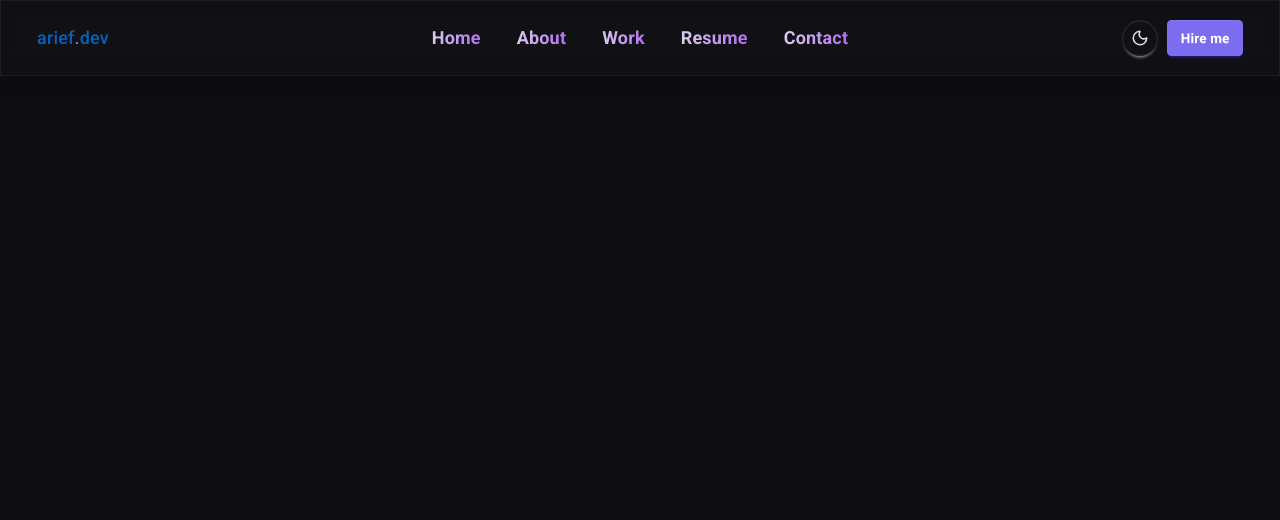
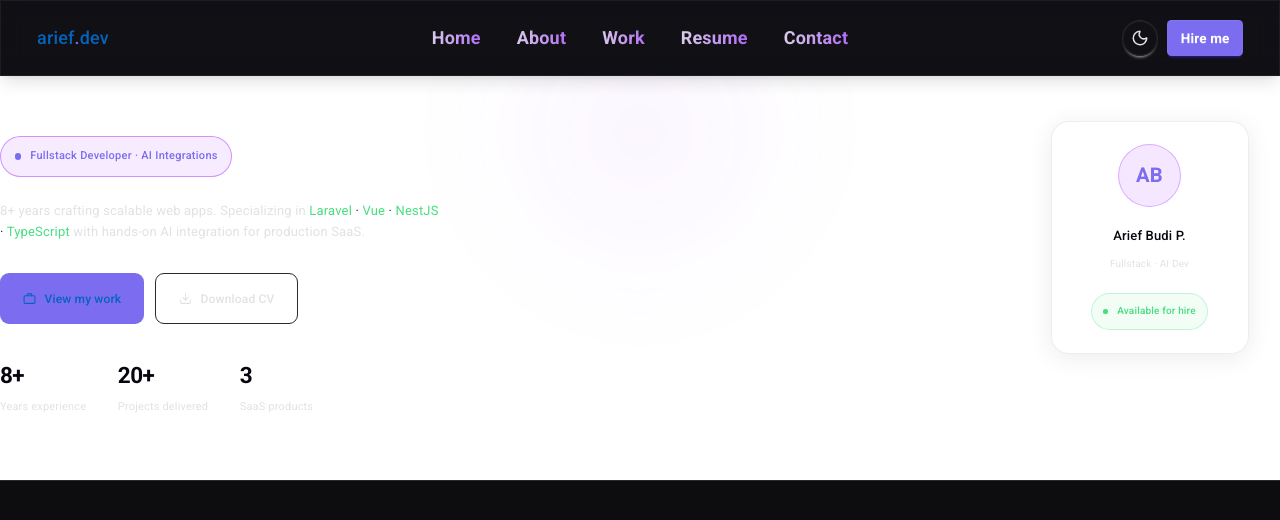
Before and after one commit to AriefPrasetyo911/AriefPrasetyo911.github.io, a React (Vite) app: page / in a window 1280 px wide. Shown: the top 520 px of the page. Built offline with nearby package versions, Linux system fonts and the light colour scheme.

Commit message:
update herocomponent

```diff
--- a/src/App.tsx
+++ b/src/App.tsx
@@ -15,8 +15,8 @@ function App() {
   return (
     <BrowserRouter>
       <div className={`index-page min-h-screen transition-colors duration-500 ${isLight ? 'light' : ''}`} style={{ backgroundColor: 'var(--bg)' }}>
-        <NavigationMenu themeToggle={setIsLight} theme={isLight} />
-        {/* <HeroComponent /> */}
+        <NavigationMenu setTheme={setIsLight} theme={isLight} />
+        <HeroComponent isLight={isLight} />
         {/* <MenuComponent />
         <main className="main">
           <HeroComponent />
--- a/src/components/HeroComponent.tsx
+++ b/src/components/HeroComponent.tsx
@@ -1,76 +1,141 @@
 import { ReactTyped } from "react-typed";
-import bgImage from "../assets/img/hero-bg-3.jpg"
+// import bgImage from "../assets/img/hero-bg-3.jpg"
 import { FontAwesomeIcon } from '@fortawesome/react-fontawesome'
 import { faFacebook, faInstagram, faLinkedin, faTwitter } from "@fortawesome/free-brands-svg-icons"
 
-export default function HeroComponent() {
+
+function AvailableBadge() {
     return (
-        // <section id="hero" className="hero section light-background">
-        //     <img src={bgImage} alt="" />
-        //     <div className="container mx-auto px-4" data-aos="zoom-out">
-        //         <div className="flex justify-center">
-        //             <div className="w-full lg:w-9/12">
-        //                 <h2>Arief Budi Prasetyo</h2>
-        //                 <p>
-        //                     I'm{" "}
-        //                     <ReactTyped
-        //                         strings={[
-        //                             "Fullstack Developer",
-        //                             "Frontend Developer",
-        //                             "Backend Developer",
-        //                             "Freelancer",
-        //                         ]}
-        //                         typeSpeed={60}
-        //                         backSpeed={40}
-        //                         loop
-        //                         className="typed text-black font-medium italic"
-        //                     />
-        //                 </p>
-        //                 <div className="social-links">
-        //                     <a href="#"><FontAwesomeIcon icon={faTwitter} /></a>
-        //                     <a href="#"><FontAwesomeIcon icon={faFacebook} /></a>
-        //                     <a href="#"><FontAwesomeIcon icon={faInstagram} /></a>
-        //                     <a href="https://www.linkedin.com/in/arief-budi-prasetyo-306465122/" target="_blank"><FontAwesomeIcon icon={faLinkedin} /></a>
-        //                 </div>
+        <span className="inline-flex items-center gap-2 rounded-full px-2.5 py-1"
+            style={{
+                background: "rgba(74,222,128,0.08)",
+                border: "0.5px solid rgba(74,222,128,0.28)"
+            }}>
+            <span className="relative flex h-[5px] w-[5px]">
+                <span className="absolute inline-flex h-full w-full rounded-full animate-[ping_2s_ease-in-out_infinite]"
+                    style={{ background: "#4ade80", opacity: 0.6 }}></span>
+                <span className="relative inline-flex h-[5px] w-[5px] rounded-full" style={{ background: "#4ade80" }} />
+            </span>
+            <span className="text-[10px] font-medium" style={{ color: "#4ade80" }}>Available for hire</span>
+        </span>
+    )
+}
+
+function ProfileCard({ isLight }: { isLight: boolean }) {
+    return (
+        <div className="hidden lg:flex absolute right-7 top-10 w-44 flex-col items-center gap-3.5 rounded-2xl px-4 py-5 transition-transform duration-300 hover:-translate-y-1.5"
+            style={{ background: isLight ? "rgba(255,255,255,0.04)" : "rgba(255,255,255,0.60)", border: isLight ? "0.5px solid rgba(255,255,255,0.07)" : "0.5px solid rgba(0,0,0,0.07)", backdropFilter: "blur(16px)", WebkitBackdropFilter: "blur(16px)", boxShadow: isLight ? "0 4px 32px rgba(0,0,0,0.35)" : "0 4px 24px rgba(0,0,0,0.08)" }}>
+            <div className="flex h-14 w-14 items-center justify-center rounded-full text-lg font-semibold select-none" style={{ background: "rgba(170,59,255,0.12)", border: "1.5px solid rgba(170,59,255,0.35)", color: "var(--accent)" }}>AB</div>
+            <div className="text-center">
+                <p className="text-[13px] font-medium" style={{ color: "var(--text-h)" }}>Arief Budi P.</p>
+                <p className="text-[10px] mt-0.5" style={{ color: "var(--text)" }}>Fullstack · AI Dev</p>
+            </div>
+            <AvailableBadge />
+        </div>
+    )
+}
+
+const STATS = [
+    { value: "8+", label: "Years experience" },
+    { value: "20+", label: "Projects delivered" },
+    { value: "3", label: "SaaS products" },
+];
+
+const TECH_STACK = ["Laravel", "Vue", "NestJS", "TypeScript"];
+
+export default function HeroComponent({ isLight }: { isLight: boolean }) {
+    return (
+        // buat 2 kolom kanan dan kiri. Kanan untuk hero dan kiri untuk card
+        // <section className="container mx-auto px-6 grid grid-cols-2 gap-4 bg-gray-900 text-white">
+        //     <div className="col-span-1 flex flex-col justify-center">
+        //         <div>
+        //             <h2>Arief Budi Prasetyo</h2>
+        //             <p>
+        //                 I'm{" "}
+        //                 <ReactTyped
+        //                     strings={[
+        //                         "Fullstack Developer",
+        //                         "Frontend Developer",
+        //                         "Backend Developer",
+        //                         "Freelancer",
+        //                     ]}
+        //                     typeSpeed={60}
+        //                     backSpeed={40}
+        //                     loop
+        //                     className="typed text-black font-medium italic"
+        //                 />
+        //             </p>
+        //             <div className="social-links">
+        //                 <a href="#"><FontAwesomeIcon icon={faTwitter} /></a>
+        //                 <a href="#"><FontAwesomeIcon icon={faFacebook} /></a>
+        //                 <a href="#"><FontAwesomeIcon icon={faInstagram} /></a>
+        //                 <a href="https://www.linkedin.com/in/arief-budi-prasetyo-306465122/" target="_blank"><FontAwesomeIcon icon={faLinkedin} /></a>
+        //             </div>
+        //         </div>
+        //     </div>
+        //     <div className="col-span-1">
+        //         <div className="card">
+        //             <div className="card-body">
+        //                 <h2 className="card-title">Card Title</h2>
+        //                 <p>Card Content</p>
         //             </div>
         //         </div>
         //     </div>
         // </section>
-        // buat 2 kolom kanan dan kiri. Kanan untuk hero dan kiri untuk card
-        <section className="container mx-auto px-6 grid grid-cols-2 gap-4 bg-gray-900 text-white">
-            <div className="col-span-1 flex flex-col justify-center">
-                <div>
-                    <h2>Arief Budi Prasetyo</h2>
-                    <p>
-                        I'm{" "}
-                        <ReactTyped
-                            strings={[
-                                "Fullstack Developer",
-                                "Frontend Developer",
-                                "Backend Developer",
-                                "Freelancer",
-                            ]}
-                            typeSpeed={60}
-                            backSpeed={40}
-                            loop
-                            className="typed text-black font-medium italic"
-                        />
-                    </p>
-                    <div className="social-links">
-                        <a href="#"><FontAwesomeIcon icon={faTwitter} /></a>
-                        <a href="#"><FontAwesomeIcon icon={faFacebook} /></a>
-                        <a href="#"><FontAwesomeIcon icon={faInstagram} /></a>
-                        <a href="https://www.linkedin.com/in/arief-budi-prasetyo-306465122/" target="_blank"><FontAwesomeIcon icon={faLinkedin} /></a>
+
+        <section className="relative overflow-hidden px-7 pb-14 pt-16"
+            style={{ borderBottom: "0.5px solid var(--border)", transition: "opacity 0.5s ease, transform 0.5s ease" }}>
+
+            {/* Ambient glow */}
+            <div aria-hidden="true" className="pointer-events-none absolute -top-32 left-1/2 h-[400px] w-[400px] -translate-x-1/2 rounded-full"
+                style={{ background: isLight ? "radial-gradient(circle, rgba(170,59,255,0.08) 0%, transparent 70%)" : "radial-gradient(circle, rgba(170,59,255,0.05) 0%, transparent 70%)", filter: "blur(40px)" }} />
+
+            <ProfileCard isLight={isLight} />
+
+            {/* Eyebrow */}
+            <div className="mb-5 inline-flex items-center gap-2 rounded-full px-3 py-1.5" style={{ background: "var(--accent-bg)", border: "0.5px solid var(--accent-border)" }}>
+                <span className="h-1.5 w-1.5 rounded-full" style={{ background: "var(--accent)" }} />
+                <span className="text-[11px] font-medium tracking-wide" style={{ color: "var(--accent)" }}>Fullstack Developer · AI Integrations</span>
+            </div>
+
+            {/* Headline */}
+            {/* <h1 className="mb-3 leading-tight tracking-tight" style={{ fontSize: "clamp(26px, 5vw, 40px)", fontWeight: 600, color: "var(--text-h)" }}>
+                Building products<br />
+                that <span style={{ color: "var(--accent)" }}>{typedText}</span>
+                <span aria-hidden="true" className="ml-0.5 inline-block w-[2px] translate-y-0.5 align-middle animate-[blink_1s_step-end_infinite]" style={{ height: "0.85em", background: "var(--accent)" }} />
+            </h1> */}
+
+            {/* Sub */}
+            <p className="mb-7 max-w-[440px] text-[13px] leading-relaxed" style={{ color: "var(--text)" }}>
+                8+ years crafting scalable web apps. Specializing in{" "}
+                {TECH_STACK.map((t, i) => (
+                    <span key={t}>
+                        <em className="not-italic" style={{ color: "#4ade80" }}>{t}</em>
+                        {i < TECH_STACK.length - 1 && <span style={{ color: "var(--border)" }}> · </span>}
+                    </span>
+                ))}{" "}with hands-on AI integration for production SaaS.
+            </p>
+
+            {/* CTAs */}
+            <div className="flex flex-wrap gap-2.5 mb-8">
+                <a href="#work" className="flex items-center gap-2 rounded-lg px-5 py-2.5 text-[12px] font-medium text-white transition-opacity hover:opacity-85 no-underline" style={{ background: "var(--accent)" }}>
+                    <svg width="13" height="13" viewBox="0 0 24 24" fill="none" stroke="currentColor" strokeWidth="2" strokeLinecap="round" strokeLinejoin="round" aria-hidden="true"><rect x="2" y="7" width="20" height="14" rx="2" /><path d="M16 7V5a2 2 0 0 0-2-2h-4a2 2 0 0 0-2 2v2" /></svg>
+                    View my work
+                </a>
+                <a href="/cv.pdf" download className="flex items-center gap-2 rounded-lg px-5 py-2.5 text-[12px] font-medium transition-colors no-underline" style={{ border: `0.5px solid ${isLight ? "rgba(255,255,255,0.12)" : "var(--border)"}`, color: "var(--text)", background: "transparent" }}>
+                    <svg width="13" height="13" viewBox="0 0 24 24" fill="none" stroke="currentColor" strokeWidth="2" strokeLinecap="round" strokeLinejoin="round" aria-hidden="true"><path d="M21 15v4a2 2 0 0 1-2 2H5a2 2 0 0 1-2-2v-4" /><polyline points="7 10 12 15 17 10" /><line x1="12" y1="15" x2="12" y2="3" /></svg>
+                    Download CV
+                </a>
+            </div>
+
+            {/* Stats */}
+            <div className="flex gap-7">
+                {STATS.map((s) => (
+                    <div key={s.label}>
+                        <p className="text-xl font-semibold tracking-tight" style={{ color: "var(--text-h)" }}>{s.value}</p>
+                        <p className="mt-0.5 text-[11px]" style={{ color: "var(--text)" }}>{s.label}</p>
                     </div>
-                </div>
-            </div>
-            <div className="col-span-1">
-                <div className="card">
-                    <div className="card-body">
-                        <h2 className="card-title">Card Title</h2>
-                        <p>Card Content</p>
-                    </div>
-                </div>
+                ))}
             </div>
         </section>
     );
--- a/src/i18n/locales/en.ts
+++ b/src/i18n/locales/en.ts
@@ -2,8 +2,8 @@ const en = {
   nav: {
     home: "Home",
     about: "About",
+    work: "Work",
     resume: "Resume",
-    portfolio: "Portfolio",
     contact: "Contact",
   },
   common: {
--- a/src/i18n/locales/id.ts
+++ b/src/i18n/locales/id.ts
@@ -2,8 +2,8 @@ const id = {
   nav: {
     home: "Beranda",
     about: "Tentang",
+    work: "Pekerjaan",
     resume: "Resume",
-    portfolio: "Portofolio",
     contact: "Kontak",
   },
   common: {
```
Also changed, not shown: src/components/NavigationMenu.tsx (+11 -63 lines).
